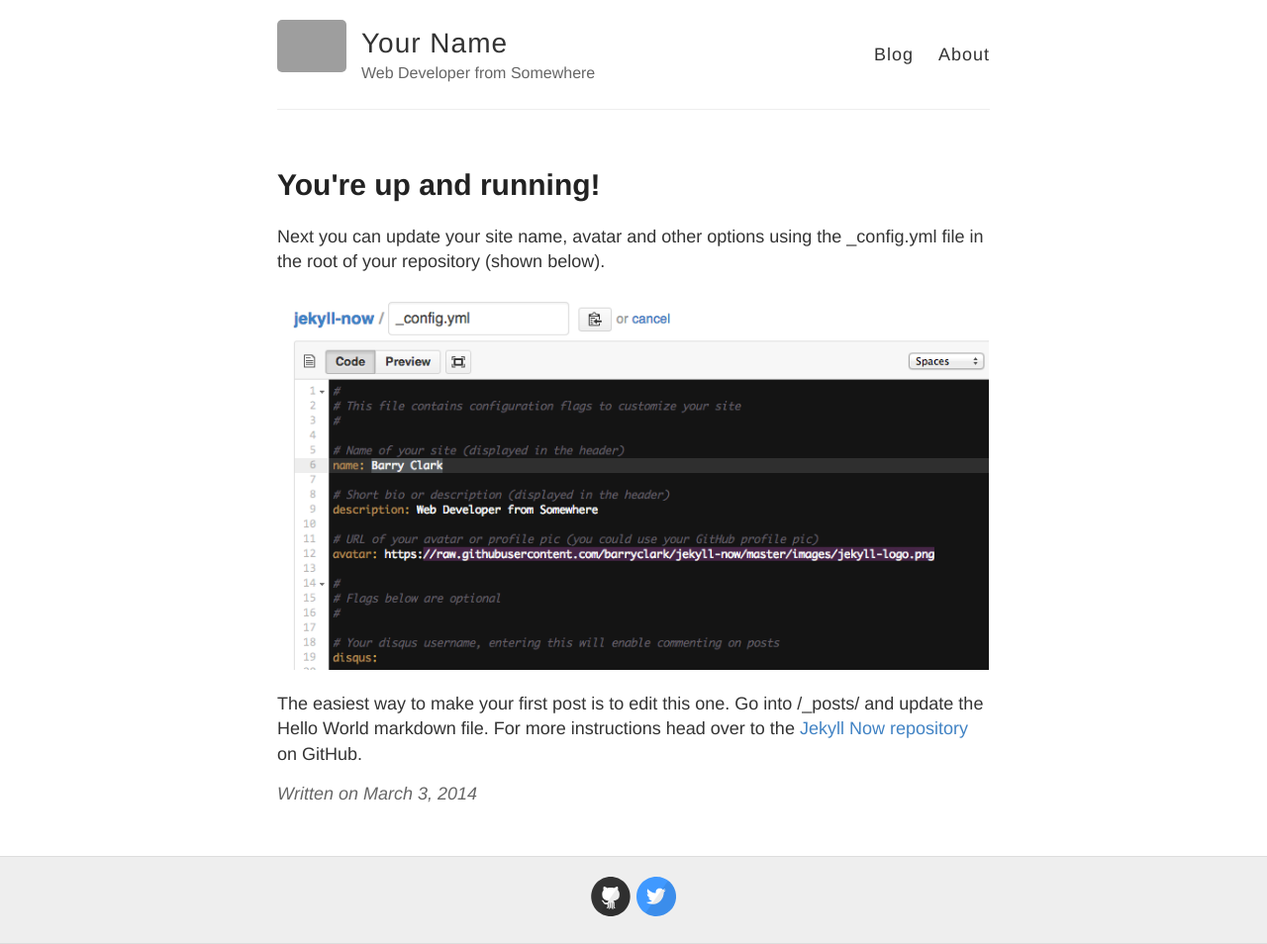
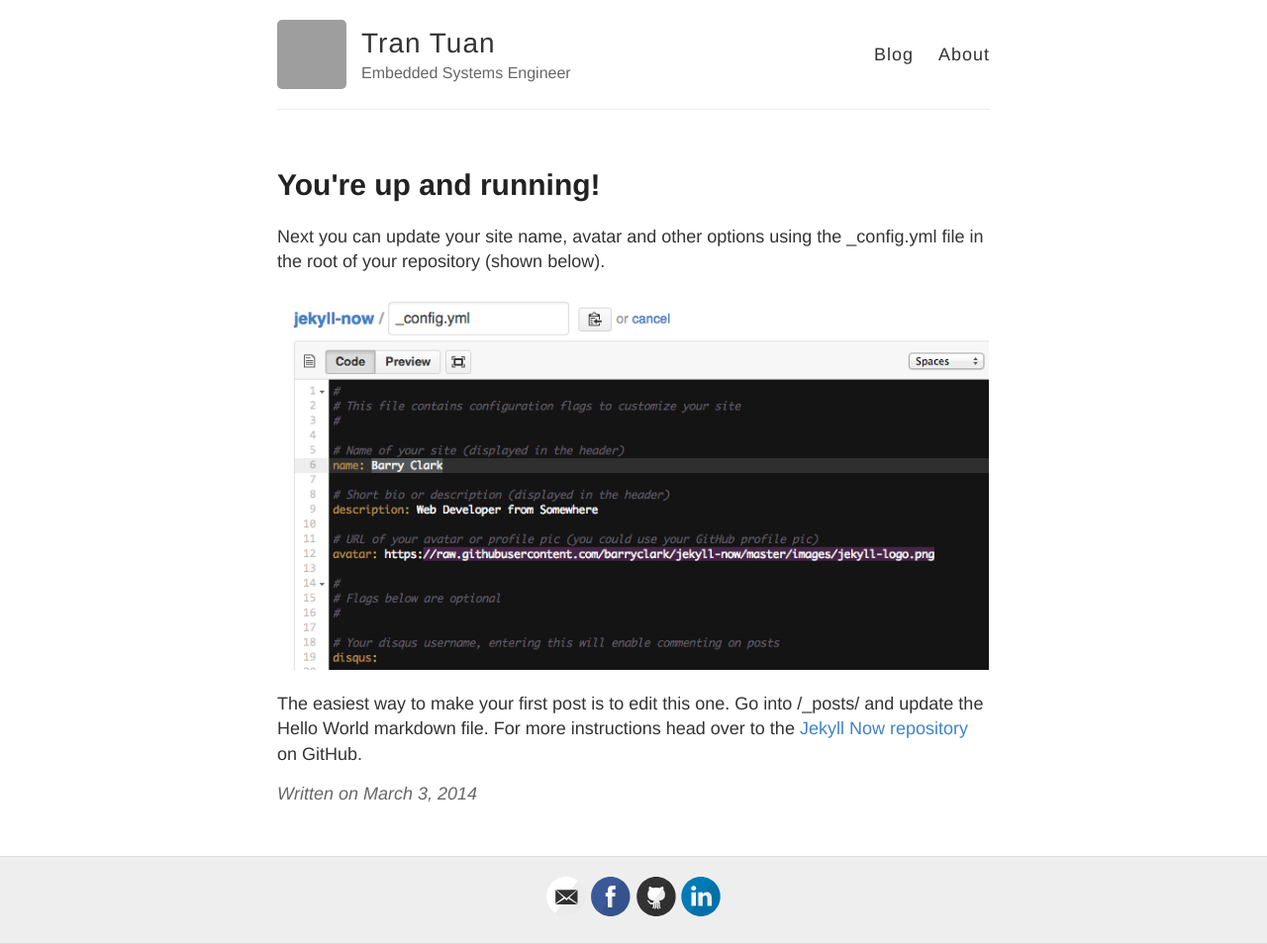
Before and after one commit to trantuan24bk/trantuan24bk.github.io, a Jekyll site: the page built from _posts/2014-3-3-Hello-World.md, in a window 1280 px wide. Shown: the whole page at 99% size. Built offline with Jekyll 4.4.1, drawn with Linux system fonts in a browser that asks for light colours; part of the change alters nothing that is shown; grey boxes are pictures that could not be loaded.

Commit message:
Update _config.yml

```diff
--- a/_config.yml
+++ b/_config.yml
@@ -3,13 +3,13 @@
 #
 
 # Name of your site (displayed in the header)
-name: Your Name
+name: Tran Tuan
 
 # Short bio or description (displayed in the header)
-description: Web Developer from Somewhere
+description: Embedded Systems Engineer
 
 # URL of your avatar or profile pic (you could use your GitHub profile pic)
-avatar: https://raw.githubusercontent.com/barryclark/jekyll-now/master/images/jekyll-logo.png
+avatar: https://avatars2.githubusercontent.com/u/6915002?s=400&u=522275ca8b8dbe86e0affae86198b23dbf403dc8&v=4
 
 #
 # Flags below are optional
@@ -18,15 +18,15 @@ avatar: https://raw.githubusercontent.com/barryclark/jekyll-now/master/images/je
 # Includes an icon in the footer for each username you enter
 footer-links:
   dribbble:
-  email:
-  facebook:
+  email: trantuan24bk@gmail.com
+  facebook: facebook.com/trantuan24bk
   flickr:
   github: barryclark/jekyll-now
   instagram:
-  linkedin:
+  linkedin: trantuan24bk
   pinterest:
   rss: # just type anything here for a working RSS icon
-  twitter: jekyllrb
+  twitter:
   stackoverflow: # your stackoverflow profile, e.g. "users/50476/bart-kiers"
   youtube: # channel/<your_long_string> or user/<user-name>
   googleplus: # anything in your profile username that comes after plus.google.com/
@@ -41,7 +41,7 @@ google_analytics:
 
 # Your website URL (e.g. http://barryclark.github.io or http://www.barryclark.co)
 # Used for Sitemap.xml and your RSS feed
-url:
+url: http://www.dnelab.com
 
 # If you're hosting your site at a Project repository on GitHub pages
 # (http://yourusername.github.io/repository-name)
```
